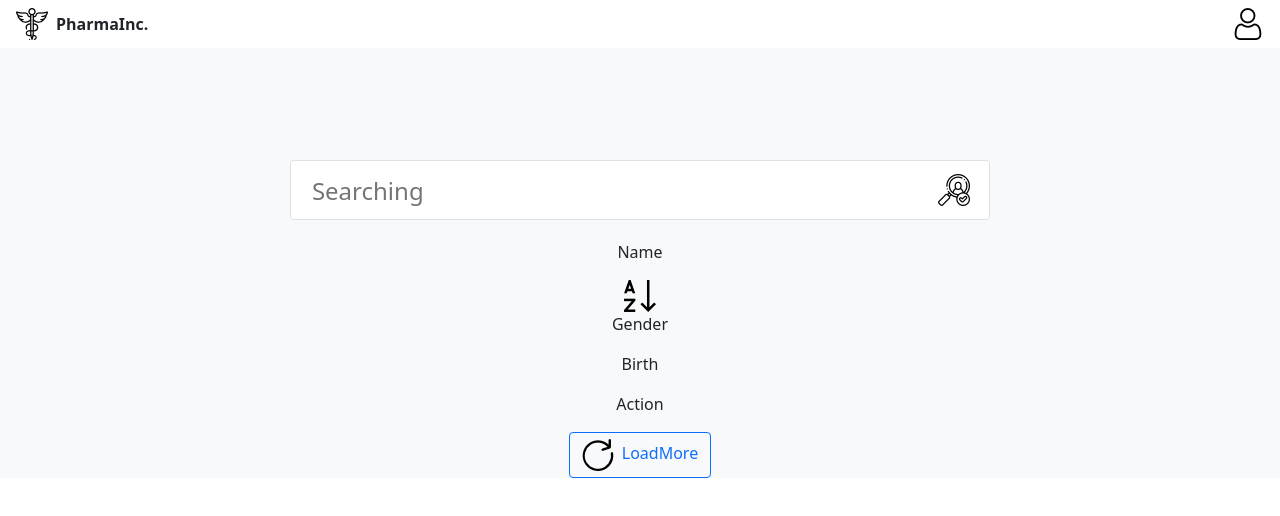
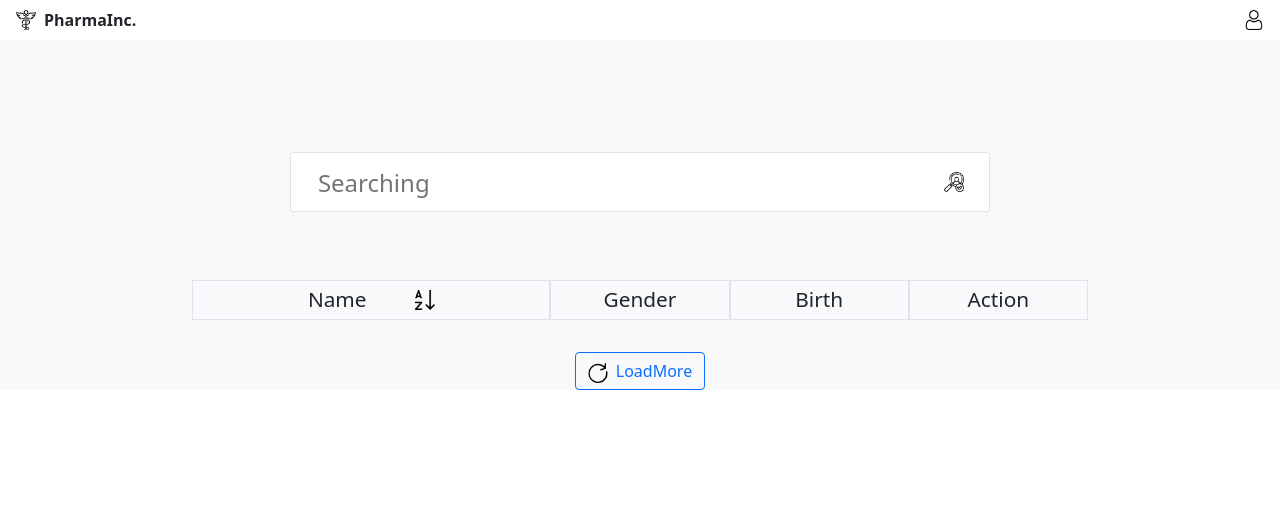
Before and after one commit to fernandopascoal/pharmainc_dashboard, a React (Create React App) app: page / in a window 1280 px wide. Shown: the top 516 px of the page. Built offline with nearby package versions, Linux system fonts and the light colour scheme; no server answers.

Commit message:
finalizando o estilo do ClientsHeader

```diff
--- a/src/components/ClientsHeader.jsx
+++ b/src/components/ClientsHeader.jsx
@@ -1,17 +1,19 @@
 import React from "react";
 import sort from "../imgs/sort.png"
+import "../components/styles/ClientsHeader.css"
 
 export default function ClientsHeader() {
     return(
-        <div>
-            <div>
-                <p>Name</p>
-
-                <img src={sort} alt="" />
+        <div className="d-flex justify-content-center mt-5">
+            <div className="d-flex justify-content-center" id="clientsheader">
+                <div className="d-flex justify-content-center align-items-center border border-secundary" id="name">
+                    <p className="mt-3 me-5">Name</p>
+                    <img src={sort} alt="" />
+                </div>
+                <p className="border border-secundary d-flex justify-content-center align-items-center" id="gender">Gender</p>
+                <p className="border border-secundary d-flex justify-content-center align-items-center" id="birth">Birth</p>
+                <p className="border border-secundary d-flex justify-content-center align-items-center" id="action">Action</p>
             </div>
-            <p>Gender</p>
-            <p>Birth</p>
-            <p>Action</p>
         </div>
     )
 }
--- /dev/null
+++ b/src/components/styles/ClientsHeader.css
@@ -0,0 +1,29 @@
+#clientsheader {
+    width: 70%;
+    font-size: 1.3em;
+}
+
+#name{
+    width: 40%;
+    height: 40px;
+}
+
+ img {
+    width: 20px;
+    width: 20px;
+}
+
+#gender{
+    width: 20%;
+    height: 40px;
+}
+
+#birth{
+    width: 20%;
+    height: 40px;
+}
+
+#action{
+    width: 20%;
+    height: 40px;
+}
```
